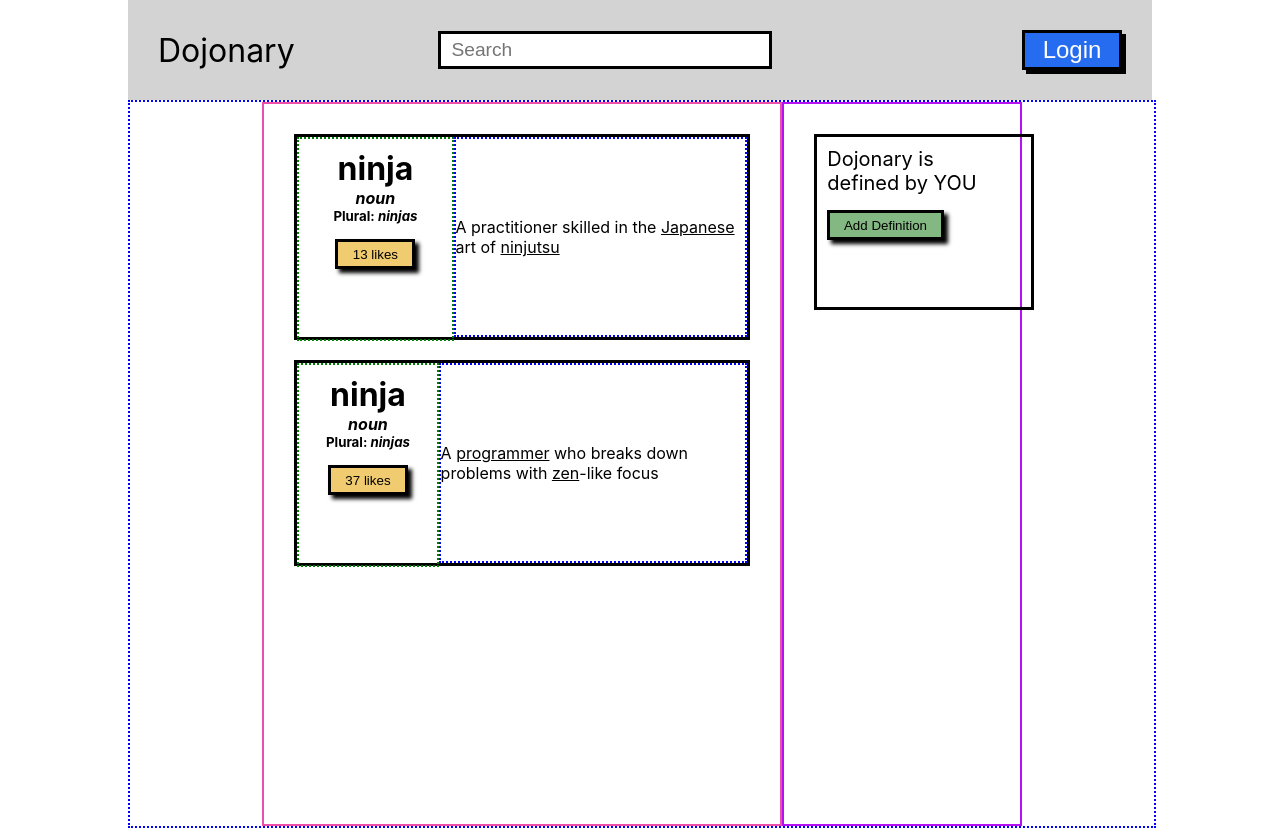
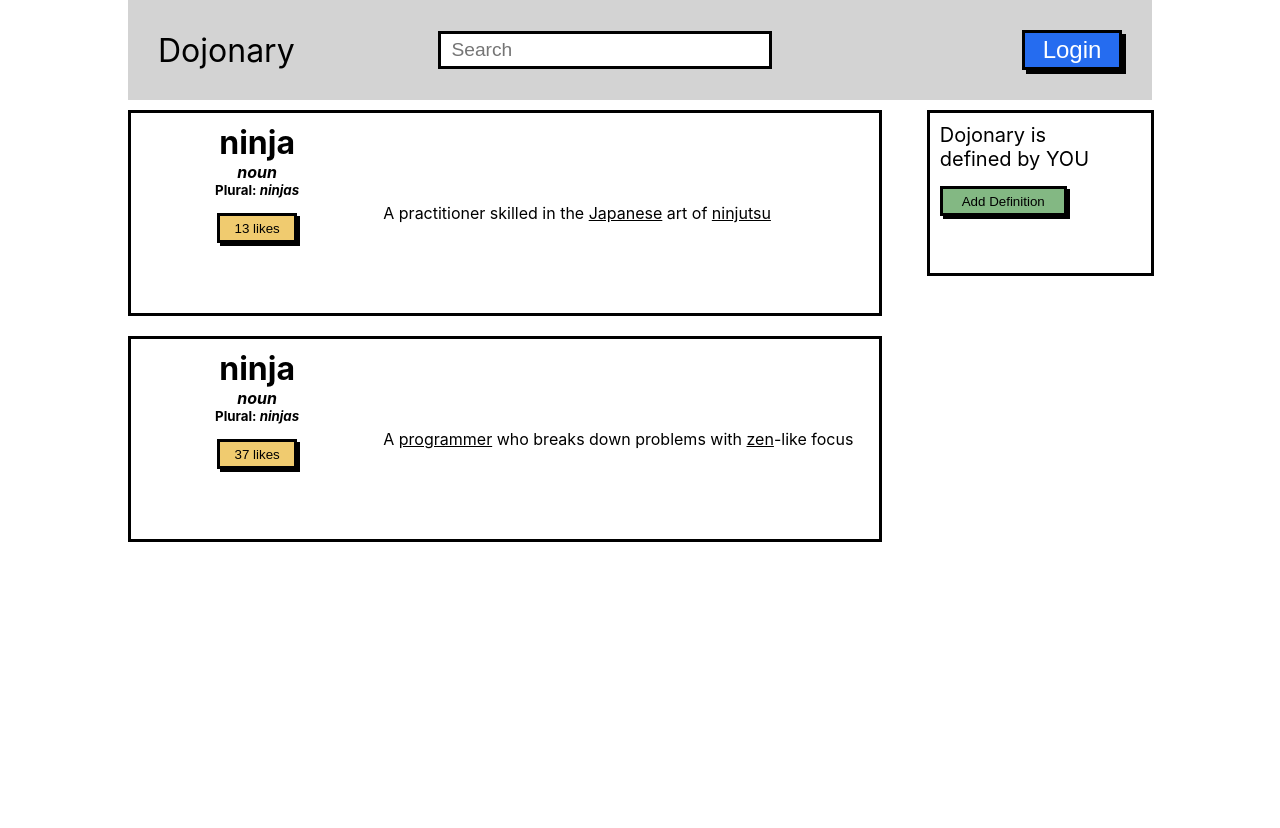
Before and after one commit to SelenaHoai/Button-Clicker, a plain HTML site: page index.html in a window 1280 px wide. Drawn offline with Linux system fonts and the light colour scheme.

Commit message:
aligning

```diff
--- a/index.html
+++ b/index.html
@@ -30,7 +30,7 @@
                     <h1>ninja</h1>
                     <h4><i>noun</i></h4>
                     <h5>Plural: <i>ninjas</i></h5>
-                    <button onclick="example(this)" class="thirdteen">13 likes</button>
+                    <button onclick="alert('Ninja was liked')" class="thirdteen">13 likes</button>
                 </div>
                 <div class="definition">
                     <p>A practitioner skilled in the <a href="#">Japanese</a> art of <a href="#">ninjutsu</a></p>
@@ -43,7 +43,7 @@
                     <h1>ninja</h1>
                     <h4><i>noun</i></h4>
                     <h5>Plural: <i>ninjas</i></h5>
-                    <button onclick="example(this)" class="thirtyseven">37 likes</button>
+                    <button onclick="alert('Ninja was liked')" class="thirtyseven">37 likes</button>
                 </div>
                 <div class="definition">
                     <p>A <a href="#">programmer</a> who breaks down problems with <a href="#">zen</a>-like focus</p>
--- a/style.css
+++ b/style.css
@@ -27,6 +27,7 @@ body {
   font-weight: 400;
   padding-left: 30px;
 }
+
 .search {
   padding: 5px 10px;
   font-size: 1.2rem;
@@ -50,20 +51,18 @@ body {
 /**************** MAIN CONTAINER ****************/
 
 .main {
-  border: 2px dotted blue;
   width: 100%;
   display: flex;
   justify-content: center;
   flex-direction: row;
+  margin-top: 10px;
 }
 
 /**************** LEFT column ****************/
 
 .leftcolumn {
-  border: 2px solid rgb(236, 78, 170);
   height: 700px;
-  /* width: 400px; */
-  padding: 10px;
+  width: 73%;
 }
 
 /***** ninja practitioner box ******/
@@ -71,27 +70,24 @@ body {
 .practitionerbox {
   border: 3px solid black;
   height: 200px;
-  width: 450px;
+  width: 100%;
   display: flex;
   justify-content: flex-start;
   align-items: row;
-  margin: 20px;
 }
 
 .ninja-practitioner {
-  border: 2px dotted green;
   height: 180px;
-  width: 150px;
+  width: 30%;
   font-weight: 200;
   padding: 10px 20px 10px 20px;
   text-align: center;
-  /* margin: 10px; */
 }
 
 .thirdteen {
   background-color: rgb(240, 203, 111);
   border: 3px solid black;
-  box-shadow: 4px 4px 4px black;
+  box-shadow: 3px 3px black;
   height: 30px;
   width: 80px;
   padding: 5px;
@@ -99,9 +95,9 @@ body {
 }
 
 .definition {
-  border: 2px dotted blue;
   display: flex;
   align-items: center;
+  width: 70%;
 }
 
 /***** ninja programmer box ******/
@@ -109,17 +105,16 @@ body {
 .programmerbox {
   border: 3px solid black;
   height: 200px;
-  width: 450px;
+  width: 100%;
   display: flex;
   justify-content: flex-start;
   align-items: row;
-  margin: 20px;
+  margin-top: 20px;
 }
 
 .ninja-programmer {
-  border: 2px dotted green;
   height: 180px;
-  width: 150px;
+  width: 30%;
   font-weight: 200;
   padding: 10px 20px 10px 20px;
   text-align: center;
@@ -128,7 +123,7 @@ body {
 .thirtyseven {
   background-color: rgb(240, 203, 111);
   border: 3px solid black;
-  box-shadow: 4px 4px 4px black;
+  box-shadow: 3px 3px black;
   height: 30px;
   width: 80px;
   padding: 5px;
@@ -138,10 +133,9 @@ body {
 /**************** RIGHT column ****************/
 
 .rightcolumn {
-  border: 2px solid rgb(179, 18, 243);
   height: 700px;
-  /* width: 300px; */
-  padding: 10px;
+  width: 22%;
+  margin-left: 5%;
 }
 
 /***** add definition box ******/
@@ -149,17 +143,17 @@ body {
 .add-definition {
   border: 3px solid black;
   height: 150px;
-  width: 90%;
+  width: 94%;
   font-weight: 400;
-  padding: 10px;
+  padding-left: 10px;
+  padding-top: 10px;
   font-size: 20px;
-  margin: 20px;
 }
 
 .adddefinition {
   background-color: rgb(131, 184, 131);
   border: 3px solid black;
-  box-shadow: 4px 4px 4px black;
+  box-shadow: 3px 3px black;
   height: 30px;
   width: 60%;
   padding: 5px;
```
